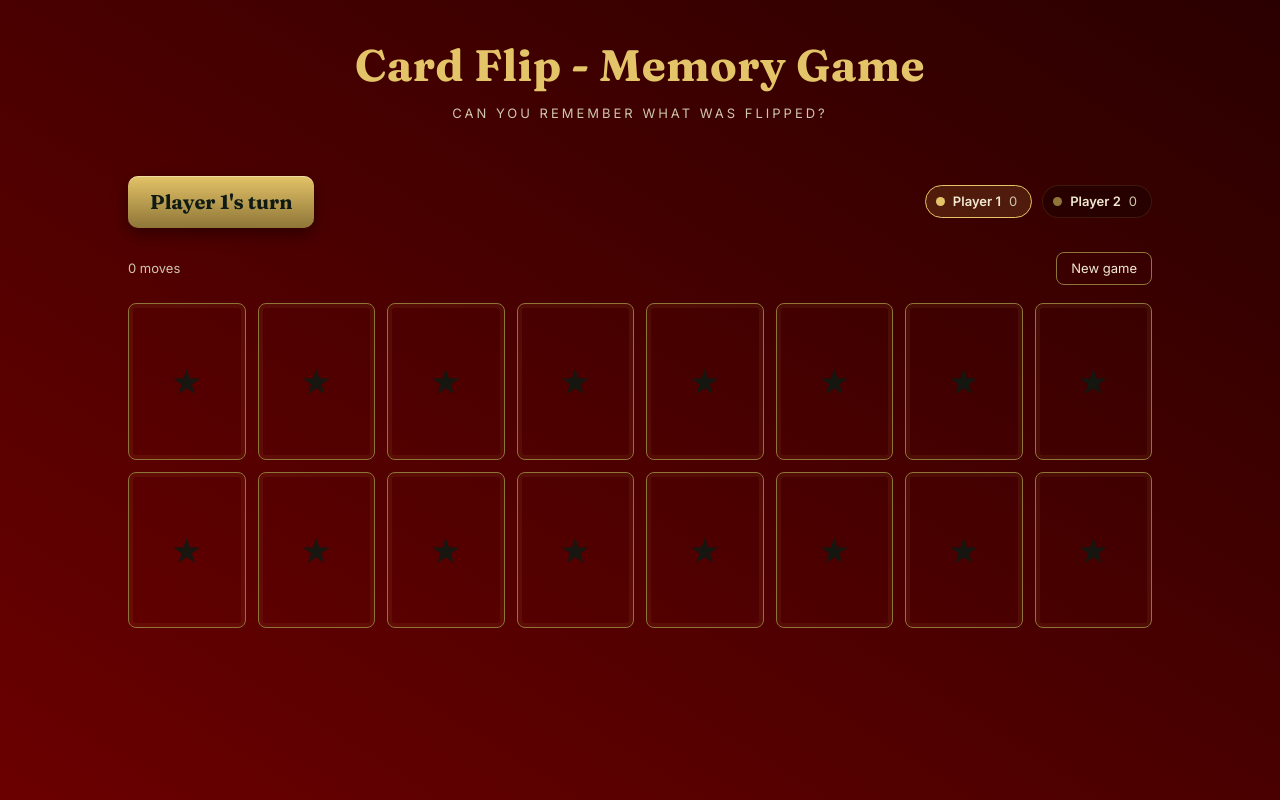
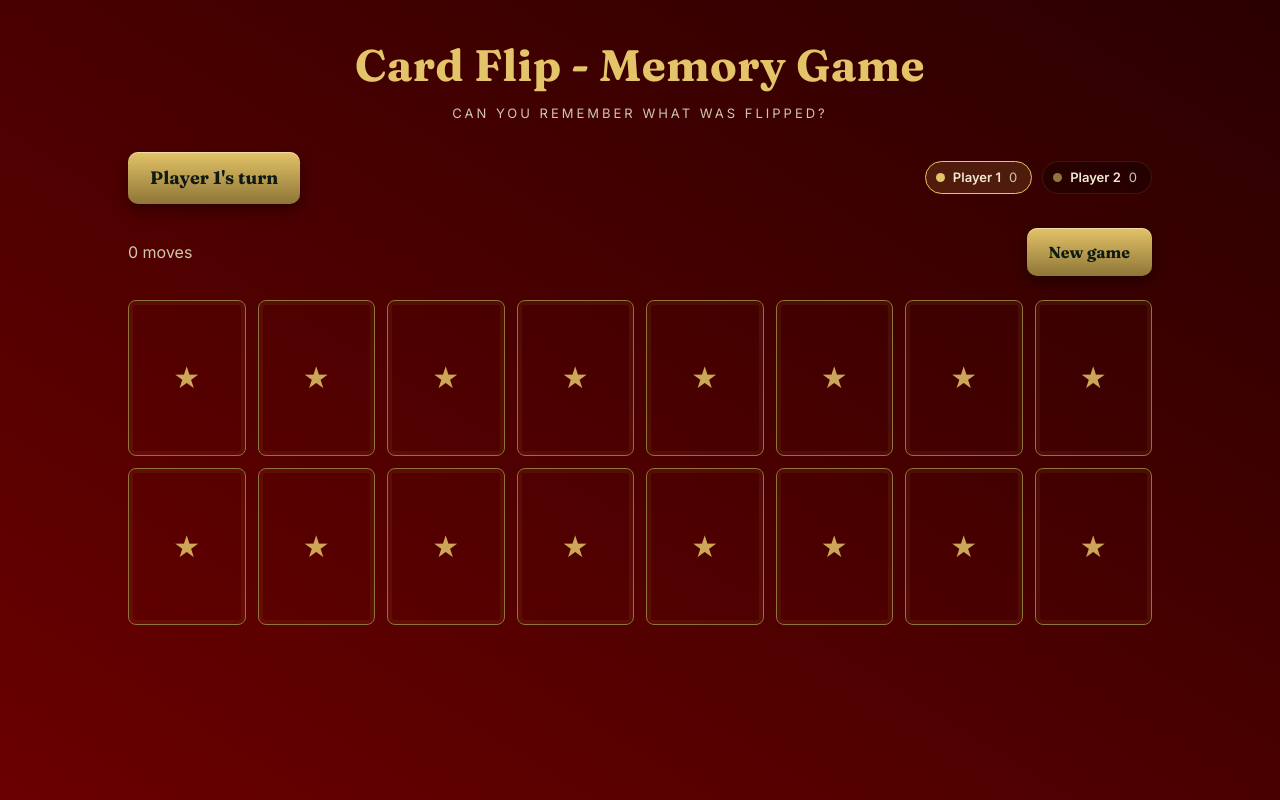
Before and after one commit to kharizzakaye/card-flip-memory, a React (Vite) app: page / in a window 1280 px wide. Both pictures are taken after a click on the button "Deal the cards". Built offline with nearby package versions, Linux system fonts and the light colour scheme.

Commit message:
new game updates

```diff
--- a/src/components/CardFlipGame.tsx
+++ b/src/components/CardFlipGame.tsx
@@ -174,7 +174,7 @@ export default function CardFlipGame() {
           <p className="font-fraunces font-bold text-[44px] tracking-[0.5px] text-gold m-0">
             Card Flip - Memory Game
           </p>
-          <p className="text-[13px] tracking-[3px] uppercase text-cream-muted mt-1.5 pb-6">
+          <p className="text-[13px] tracking-[3px] uppercase text-cream-muted mt-1.5">
             Can you remember what was flipped?
           </p>
         </div>
@@ -191,7 +191,7 @@ export default function CardFlipGame() {
                   className={
                     "appearance-none border font-inter text-[15px] font-semibold px-5 py-3 rounded-full cursor-pointer transition-all duration-150 min-w-[74px] hover:border-gold-dark hover:bg-gold-dark/12 focus-visible:outline-2 focus-visible:outline-gold focus-visible:outline-offset-2 " +
                     (n === numPlayers
-                      ? "bg-gold-dark border-gold text-ink shadow-[0_3px_10px_rgba(0,0,0,0.35)]"
+                      ? "bg-gold-dark border-gold text-ink font-bold shadow-[0_3px_10px_rgba(0,0,0,0.35)]"
                       : "bg-black/25 border-gold-darker text-cream")
                   }
                   aria-pressed={n === numPlayers}
@@ -234,18 +234,15 @@ export default function CardFlipGame() {
                 <button
                   key={opt.pairs}
                   className={
-                    "appearance-none border font-inter text-[15px] font-semibold px-5 py-3 rounded-full cursor-pointer transition-all duration-150 min-w-[74px] hover:border-gold-dark hover:bg-gold-dark/12 focus-visible:outline-2 focus-visible:outline-gold focus-visible:outline-offset-2 " +
+                    "appearance-none border font-inter text-[15px] font-semibold w-14 h-14 p-0 rounded-full cursor-pointer transition-all duration-150 hover:border-gold-dark hover:bg-gold-dark/12 focus-visible:outline-2 focus-visible:outline-gold focus-visible:outline-offset-2 " +
                     (opt.pairs === cardPairs
-                      ? "bg-gold-dark border-gold text-ink shadow-[0_3px_10px_rgba(0,0,0,0.35)]"
+                      ? "bg-gold-dark border-gold text-ink font-bold shadow-[0_3px_10px_rgba(0,0,0,0.35)]"
                       : "bg-black/25 border-gold-darker text-cream")
                   }
                   aria-pressed={opt.pairs === cardPairs}
                   onClick={() => setCardPairs(opt.pairs)}
                 >
                   {opt.label}
-                  <span className="block text-[11px] font-normal opacity-75 mt-0.5">
-                    cards
-                  </span>
                 </button>
               ))}
             </div>
@@ -260,9 +257,19 @@ export default function CardFlipGame() {
         )}
 
         {game && (
+          <>
+            {/* <div className="flex justify-end mb-5">
+              <button
+                className="appearance-none border-none px-[22px] py-3 rounded-[10px] bg-gradient-to-b from-gold to-gold-darker text-ink font-fraunces font-bold text-md cursor-pointer shadow-[0_6px_16px_rgba(0,0,0,0.4),inset_0_1px_0_rgba(255,255,255,0.4)] hover:from-gold-dark hover:to-gold-dark transition-all duration-150 active:scale-[0.97]"
+                onClick={returnToSetup}
+              >
+                New game
+              </button>
+            </div> */}
+
             <div>
               <div className="flex items-center justify-between gap-4 flex-wrap mb-6">
-              <div className="bg-gradient-to-b from-gold to-gold-darker text-ink rounded-[10px] px-[22px] py-3 font-fraunces font-bold text-xl shadow-[0_6px_16px_rgba(0,0,0,0.4),inset_0_1px_0_rgba(255,255,255,0.4)]">
+                <div className="bg-gradient-to-b from-gold to-gold-darker text-ink rounded-[10px] px-[22px] py-3 font-fraunces font-bold text-lg shadow-[0_6px_16px_rgba(0,0,0,0.4),inset_0_1px_0_rgba(255,255,255,0.4)]">
                   {game.players.length === 1
                     ? "Your turn"
                     : `${game.players[game.currentPlayer].name}'s turn`}
@@ -291,10 +298,12 @@ export default function CardFlipGame() {
                 </div>
               </div>
 
-            <div className="flex justify-between items-center text-[13px] text-cream-muted mb-[18px]">
+
+              <div className="text-md text-cream-muted mb-6 flex justify-between items-center">
                 <span>{game.moves} {game.moves === 1 ? "move" : "moves"}</span>
+
                 <button
-                className="appearance-none bg-transparent border border-gold-darker text-cream rounded-lg px-3.5 py-1.5 text-[13px] cursor-pointer font-inter cursor-pointer hover:bg-gold"
+                  className="appearance-none border-none px-[22px] py-3 rounded-[10px] bg-gradient-to-b from-gold to-gold-darker text-ink font-fraunces font-bold text-md cursor-pointer shadow-[0_6px_16px_rgba(0,0,0,0.4),inset_0_1px_0_rgba(255,255,255,0.4)] hover:from-gold-dark hover:to-gold-dark transition-all duration-150 active:scale-[0.97]"
                   onClick={returnToSetup}
                 >
                   New game
@@ -330,7 +339,7 @@ export default function CardFlipGame() {
                   >
                     <div className="card-inner relative w-full h-full">
                       <div className="card-face card-back absolute inset-0 rounded-lg flex items-center justify-center bg-[radial-gradient(circle_at_center,rgba(228,196,104,0.12),transparent_70%),#3D0000] border-[1.5px] border-gold-darker shadow-[inset_0_0_0_4px_rgba(201,168,76,0.08)]">
-                      <span className="text-ink text-[35px] opacity-85">★</span>
+                        <span className="text-gold text-[30px] opacity-85">★</span>
                       </div>
                       <div className={"card-face card-front absolute inset-0 rounded-lg flex items-center justify-center border-[1.5px] border-gold-darker text-[clamp(40px,9vw,60px)]" + (card.matched ? " bg-[#e7dfc4] opacity-65" : " bg-cream")}>{card.symbol}</div>
                     </div>
@@ -360,6 +369,7 @@ export default function CardFlipGame() {
                 </div>
               )}
             </div>
+          </>
         )}
       </div>
     </div>
```
Lines whose indentation alone changed are shown as unchanged.
